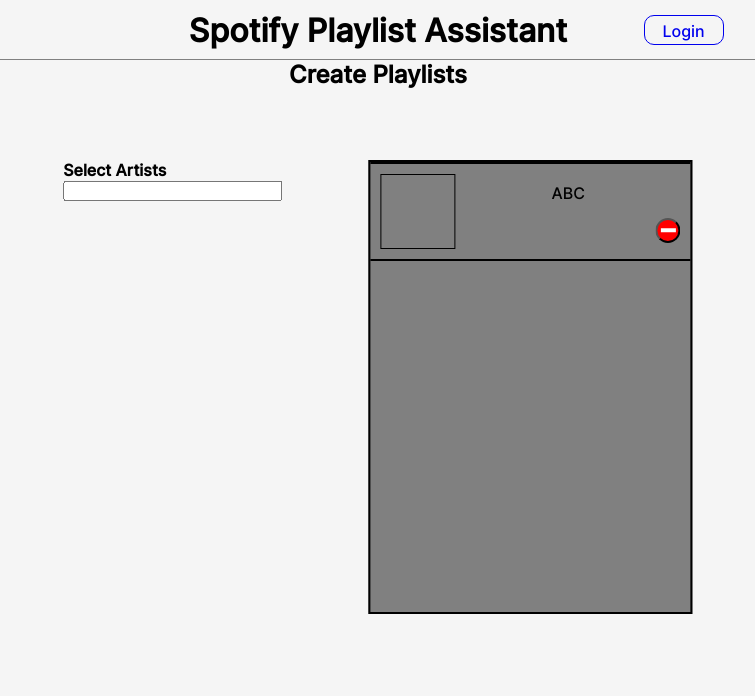
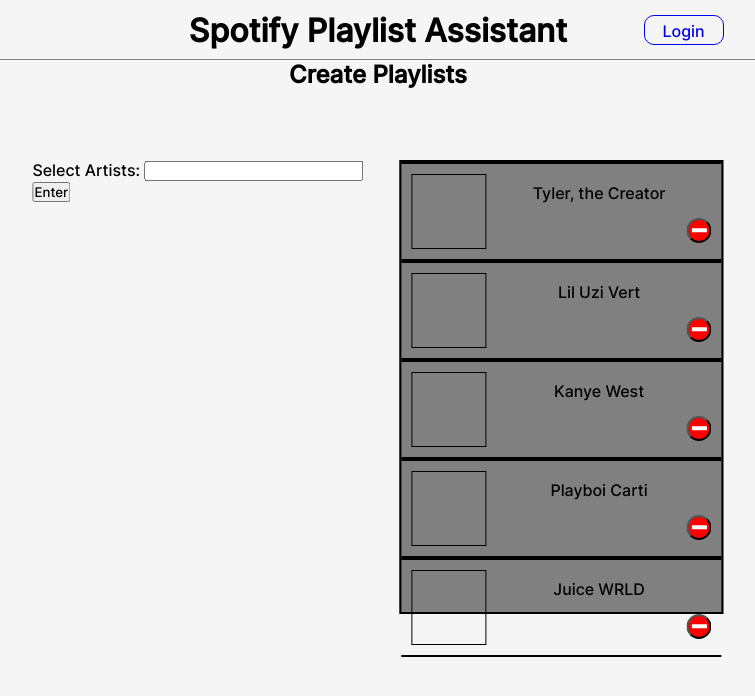
Before and after one commit to kendrickgolden/spotify-playlist-assistant, a React (Create React App) app in the folder client/: page / in a window 1280 px wide. Shown: the top 696 px of the page, without its empty margins (262-1017 px from the left). Built offline with nearby package versions, Linux system fonts and the light colour scheme.

Commit message:
Added ability to remove artists from selected list

```diff
--- a/client/src/components/Artist.js
+++ b/client/src/components/Artist.js
@@ -1,19 +1,24 @@
-import React from 'react'
+import { useState } from "react";
 
 export default function Artist(props) {
-  function removeArtist() {
+  const [artistExists, setArtistExists] = useState(true);
 
+  function deleteArtist() {
+    setArtistExists(false);
   }
-
-  return (
-    <div id="artist">
-      <div id="artist-pic" className="artist-grid-box"> </div>
-      <div id="artist-name" className="artist-grid-box">{props.name} </div>
+  return artistExists ? (
+    <li id="artist">
+      <div id="artist-pic" className="artist-grid-box">
+        {" "}
+      </div>
+      <div id="artist-name" className="artist-grid-box">
+        {props.name}{" "}
+      </div>
       <div id="artist-options" className="artist-grid-box">
-        <button id="remove-btn" onClick={removeArtist}>
+        <button id="remove-btn" onClick={deleteArtist}>
           <div id="white-line"></div>
         </button>
       </div>
-      </div>
-  )
+    </li>
+  ) : null;
 }
--- /dev/null
+++ b/client/src/components/ArtistList.js
@@ -0,0 +1,15 @@
+import Artist from './Artist';
+
+export default function ArtistList(props) {
+
+  return (
+    <ul id="artist-list">
+    {/*TODO: change to artist.id*/}
+    {props.artists.map((artist) => {
+      return (
+            <Artist name={artist.name} key={artist.name}/>
+      );
+    })}
+  </ul>
+  );
+}
--- /dev/null
+++ b/client/src/components/ArtistSelector.js
@@ -0,0 +1,24 @@
+import { useRef } from "react";
+import ArtistList from "./ArtistList";
+
+export default function ArtistSelector(props) {
+  const artistInputRef = useRef();
+
+  function createArtist(event) {
+    event.preventDefault();
+
+    const enteredArtist = artistInputRef.current.value;
+
+    const artistData = {name: enteredArtist};
+
+    props.onClick(enteredArtist);
+  }
+
+  return (
+    <form id="artist-selector" onSubmit={createArtist}>
+      <label htmlFor="artist-searchbar">Select Artists: </label>
+      <input type="text" id="artist-searchbar" ref={artistInputRef}></input>
+      <button>Enter</button>
+    </form>
+  );
+}
--- a/client/src/components/PlaylistCreator.js
+++ b/client/src/components/PlaylistCreator.js
@@ -1,18 +1,32 @@
-import React from "react";
-import Artist from "./Artist";
+import ArtistList from "./ArtistList";
+import ArtistSelector from "./ArtistSelector";
+import { useState } from "react";
+
+//TEMP DATA:
+const TEMP_DATA = [
+  { name: "Tyler, the Creator" },
+  { name: "Lil Uzi Vert" },
+  { name: "Kanye West" },
+  { name: "Playboi Carti" },
+  { name: "Juice WRLD" },
+];
 
 export default function Functions() {
+  const [artistList, setArtistList] = useState(TEMP_DATA);
+
+  function addArtist(artist){
+    setArtistList(artistList.push({ name: artist }));
+    console.log(artistList);
+  }
+
   return (
     <div id="create-playlists">
-      <div id ="create-playlists-title"><h2>Create Playlists</h2></div>
+      <div id="create-playlists-title">
+        <h2>Create Playlists</h2>
+      </div>
       <div id="create-playlists-flex">
-        <div id="artist-selector">
-          <h4>Select Artists</h4>
-        <input type="text"></input>
-        </div>
-        <div id="selected-artist-box">
-        <Artist name="ABC"/>
-        </div>
+        <ArtistSelector onClick={addArtist}/>
+        <ArtistList artists={TEMP_DATA} />
       </div>
     </div>
   );
--- a/client/src/index.css
+++ b/client/src/index.css
@@ -131,7 +131,7 @@
     justify-content: space-around;
 }
 
-#selected-artist-box{
+#artist-list{
     position: relative;
     width:324px;
     height: 454px;
```
Also changed, not shown: client/src/components/PlaylistCreator.module.css (added).
